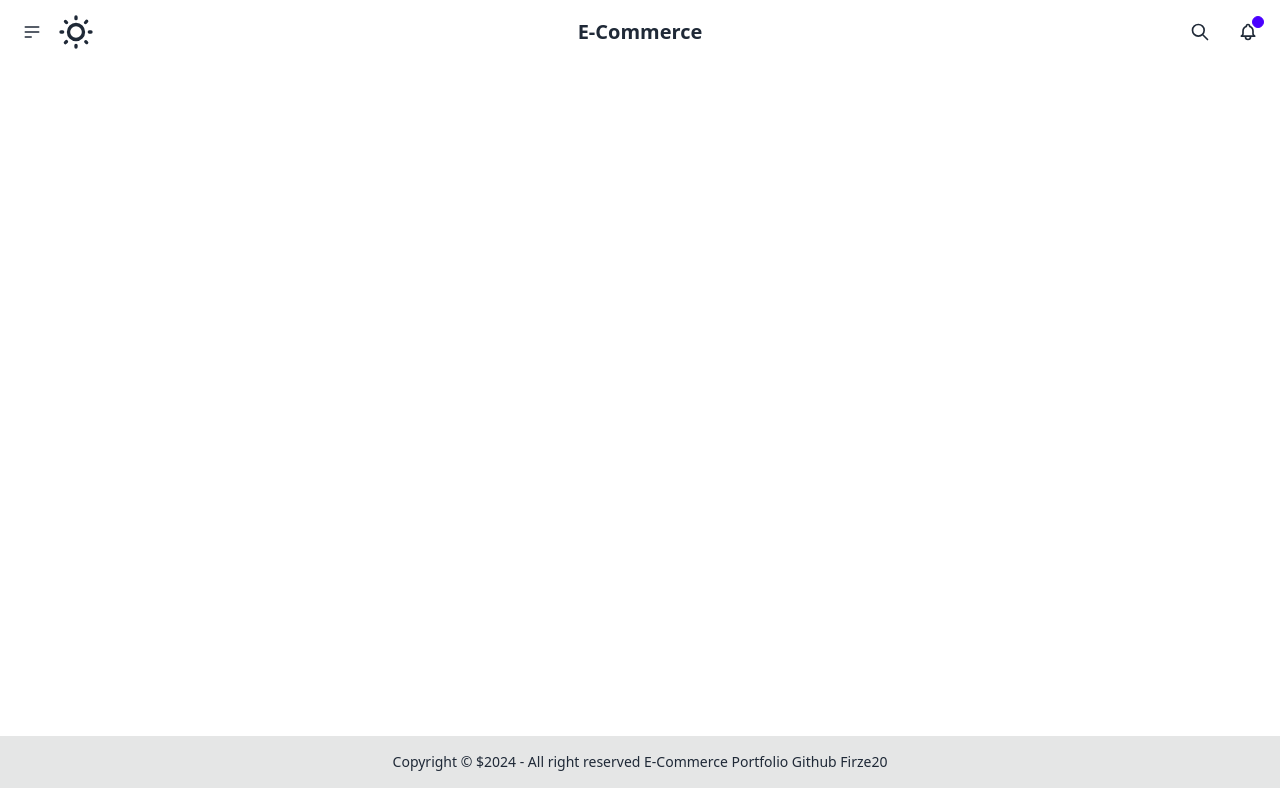
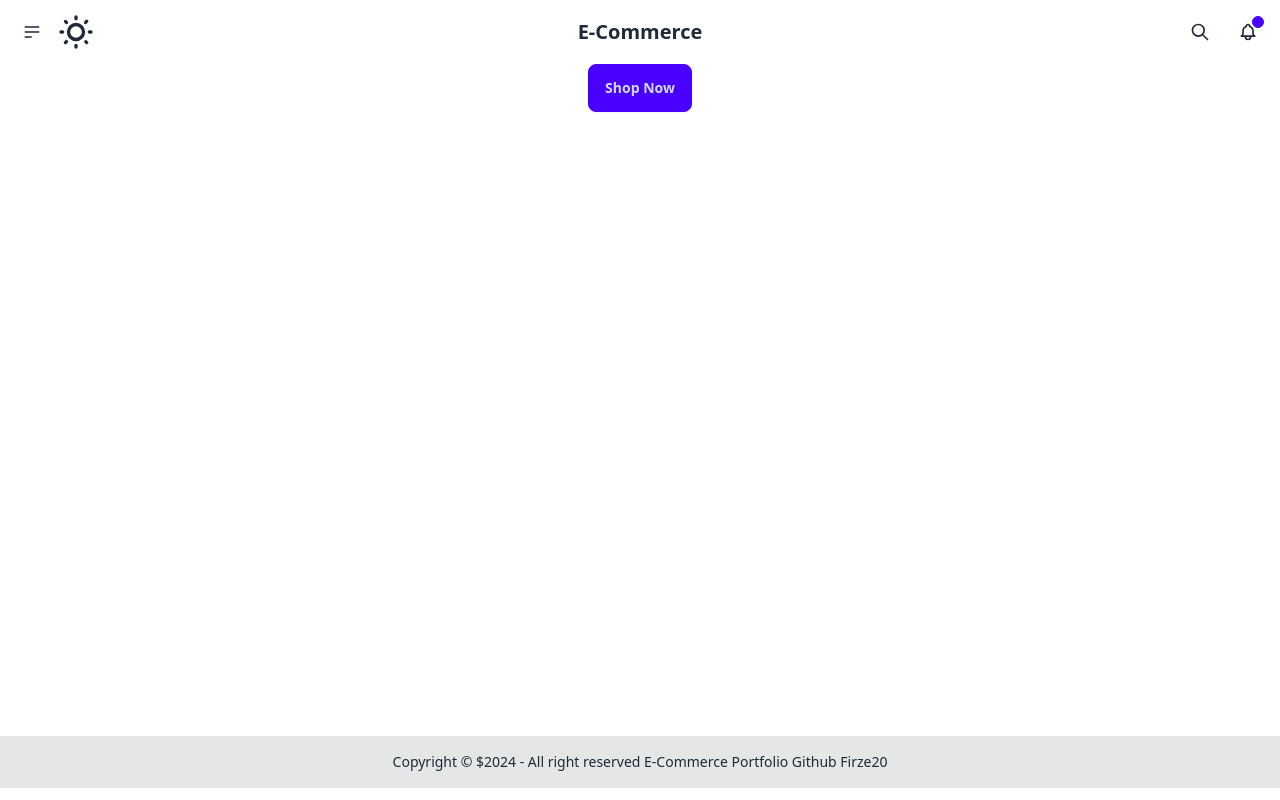
Before and after one commit to firze20/E-Commerce, a React (Vite) app in the folder frontend/e-commerce/: page / in a window 1280 px wide. Built offline with nearby package versions, Linux system fonts and the light colour scheme; no server answers.

Commit message:
Adding Cypress

```diff
--- a/frontend/e-commerce/src/layout/AppLayout.tsx
+++ b/frontend/e-commerce/src/layout/AppLayout.tsx
@@ -15,7 +15,7 @@ const AppLayout = () => {
       {/* <aside className="row-start-2 row-span-1">
         <Sidebar />
       </aside> */}
-      <main className="col-start-1 col-span-2">
+      <main className="col-start-1 col-span-2 container mx-auto">
         <Outlet />
       </main>
       <div className="col-span-2">
--- a/frontend/e-commerce/src/views/home/Welcome.tsx
+++ b/frontend/e-commerce/src/views/home/Welcome.tsx
@@ -2,7 +2,6 @@ import api from "@/api/api";
 import { useEffect, useState } from "react";
 
 const Home = () => {
-
   const [welcomeData, setWelcomeData] = useState<string>("");
 
   useEffect(() => {
@@ -10,11 +9,16 @@ const Home = () => {
       api.get("/").then((response) => {
         setWelcomeData((response.data as { message: string }).message);
       });
-    }
+    };
 
     fetchWelcome();
-  }, [])
+  }, []);
 
-  return <div>{welcomeData}</div>;
+  return (
+    <div>
+      <h1>{welcomeData}</h1>
+      <button className="btn btn-primary">Shop Now</button>
+    </div>
+  );
 };
 export default Home;
```
Also changed, not shown: 1 other file (tests, documents, lock files or other folders).
